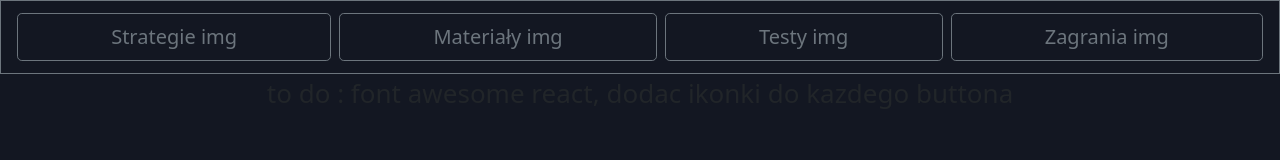
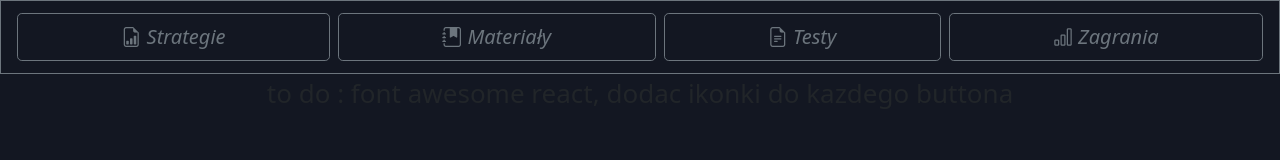
Before and after one commit to PjerC/forexy, a React (Create React App) app: page / in a window 1280 px wide. Shown: the top 160 px of the page. Built offline with nearby package versions, Linux system fonts and the light colour scheme.

Commit message:
added bootstrap icons to nav bar btn

```diff
--- a/package.json
+++ b/package.json
@@ -10,6 +10,7 @@
     "bootstrap-icons": "^1.7.2",
     "react": "^17.0.2",
     "react-bootstrap": "^2.0.3",
+    "react-bootstrap-icons": "^1.6.1",
     "react-dom": "^17.0.2",
     "react-scripts": "4.0.3",
     "web-vitals": "^1.1.2"
--- a/src/NavBar.js
+++ b/src/NavBar.js
@@ -1,5 +1,6 @@
 import 'bootstrap/dist/css/bootstrap.min.css'
-// import logo from './img/navBar/logo_RP.PNG'
+import "bootstrap-icons/font/bootstrap-icons.css";
+
 const NavBar = (props) => {
 
 
@@ -9,10 +10,16 @@ return(
         <nav className="navbar navbar-dark border border-secondary">
             <div className="container-fluid justify-content-evenly">
                 <button className="flex-fill btn btn-lg btn-outline-secondary m-1" type="button">
-                    <i class="bi bi-bar-chart"></i> Strategie img</button>
-                <button className="flex-fill btn btn-lg btn-outline-secondary m-1" type="button"> Materiały img</button>
-                <button className="flex-fill btn btn-lg btn-outline-secondary m-1" type="button"> Testy img</button>
-                <button className="flex-fill btn btn-lg btn-outline-secondary m-1" type="button"> Zagrania img</button>
+                    <i class="bi bi-file-earmark-bar-graph"> Strategie </i></button>
+                <button className="flex-fill btn btn-lg btn-outline-secondary m-1" type="button">
+                    <i class="bi bi-journal-bookmark-fill"> Materiały </i>
+                </button>
+                <button className="flex-fill btn btn-lg btn-outline-secondary m-1" type="button">
+                    <i class="bi bi-file-earmark-text"> Testy </i>
+                </button>
+                <button className="flex-fill btn btn-lg btn-outline-secondary m-1" type="button">
+                    <i class="bi bi-bar-chart"> Zagrania</i>
+                </button>
             </div>
         </nav>
     </div>
```
Also changed, not shown: 1 other file (tests, documents, lock files or other folders).
